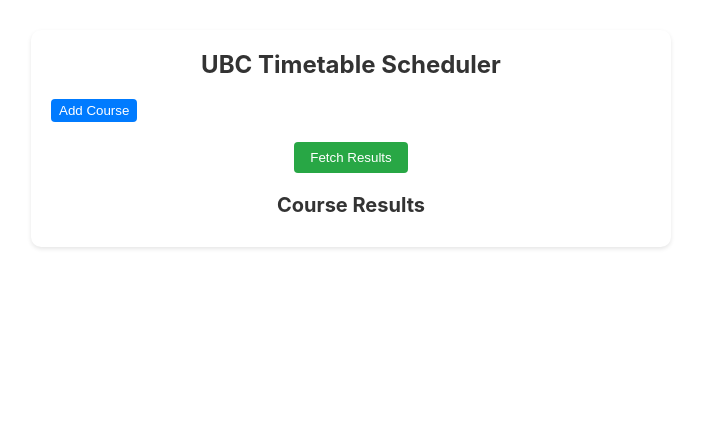
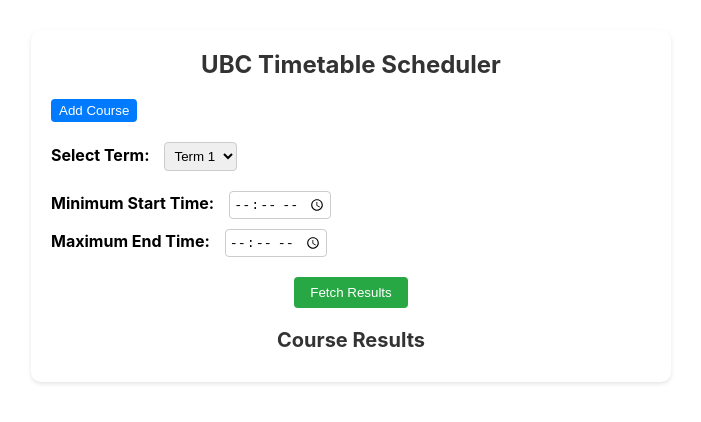
Before and after one commit to ManDag004/UBCTimeTableScheduler, a React (Create React App) app in the folder tt-scheduler-frontend/: page / in a window 1280 px wide. Shown: the top 422 px of the page, without its empty margins (289-990 px from the left). Built offline with nearby package versions, Linux system fonts and the light colour scheme.

Commit message:
Updated the frontend with timings and term

```diff
--- a/tt-scheduler-frontend/src/App.css
+++ b/tt-scheduler-frontend/src/App.css
@@ -116,3 +116,29 @@
 .delete-button:hover {
   background-color: #b02a37;
 }
+
+.term-input {
+  margin-top: 10px;
+}
+
+.time-inputs {
+  display: flex;
+  flex-direction: column;
+  gap: 10px;
+  margin-top: 10px;
+}
+
+label {
+  font-weight: bold;
+}
+
+select {
+  padding: 5px;
+  border: 1px solid #ccc;
+  border-radius: 4px;
+  margin-left: 15px;
+}
+
+input[type="time"] {
+  margin-left: 15px;
+}
--- a/tt-scheduler-frontend/src/App.js
+++ b/tt-scheduler-frontend/src/App.js
@@ -6,6 +6,9 @@
 function App() {
   const [courseNames, setCourseNames] = useState([]);
   const [results, setResults] = useState([]);
+  const [term, setTerm] = useState('1');
+  const [minStartTime, setMinStartTime] = useState('');
+  const [maxEndTime, setMaxEndTime] = useState('');
 
   const handleAddCourse = () => {
     setCourseNames([...courseNames, '']);
@@ -24,7 +27,14 @@
   };
 
   const handleFetchResults = () => {
-    axios.post('http://127.0.0.1:8000/api/courses/', { search_params: courseNames })
+    let criteria = {
+      courseNames: courseNames,
+      term: term,
+      minStartTime: minStartTime,
+      maxEndTime: maxEndTime
+    }
+
+    axios.post('http://127.0.0.1:8000/api/courses/', { search_params: criteria })
       .then(response => {
           setResults(response.data);
       })
@@ -59,6 +69,37 @@
           <button className="add-course-button" onClick={handleAddCourse}>
             Add Course
           </button>
+          <div className="term-input">
+            <label htmlFor="termSelect">Select Term:</label>
+            <select
+              id="termSelect"
+              value={term}
+              onChange={(e) => setTerm(e.target.value)}
+            >
+              <option value="1">Term 1</option>
+              <option value="2">Term 2</option>
+            </select>
+          </div>
+          <div className="time-inputs">
+            <div>
+              <label>Minimum Start Time:</label>
+              <input
+                type="time"
+                id="minStartTime"
+                value={minStartTime}
+                onChange={(e) => setMinStartTime(e.target.value)}
+              />
+            </div>
+            <div>
+              <label>Maximum End Time:</label>
+              <input
+                type="time"
+                id="maxEndTime"
+                value={maxEndTime}
+                onChange={(e) => setMaxEndTime(e.target.value)}
+              />
+            </div>
+          </div>
         </div>
         <button className="fetch-button" onClick={handleFetchResults}>
           Fetch Results
```
Also changed, not shown: 2 other files (tests, documents, lock files or other folders).
